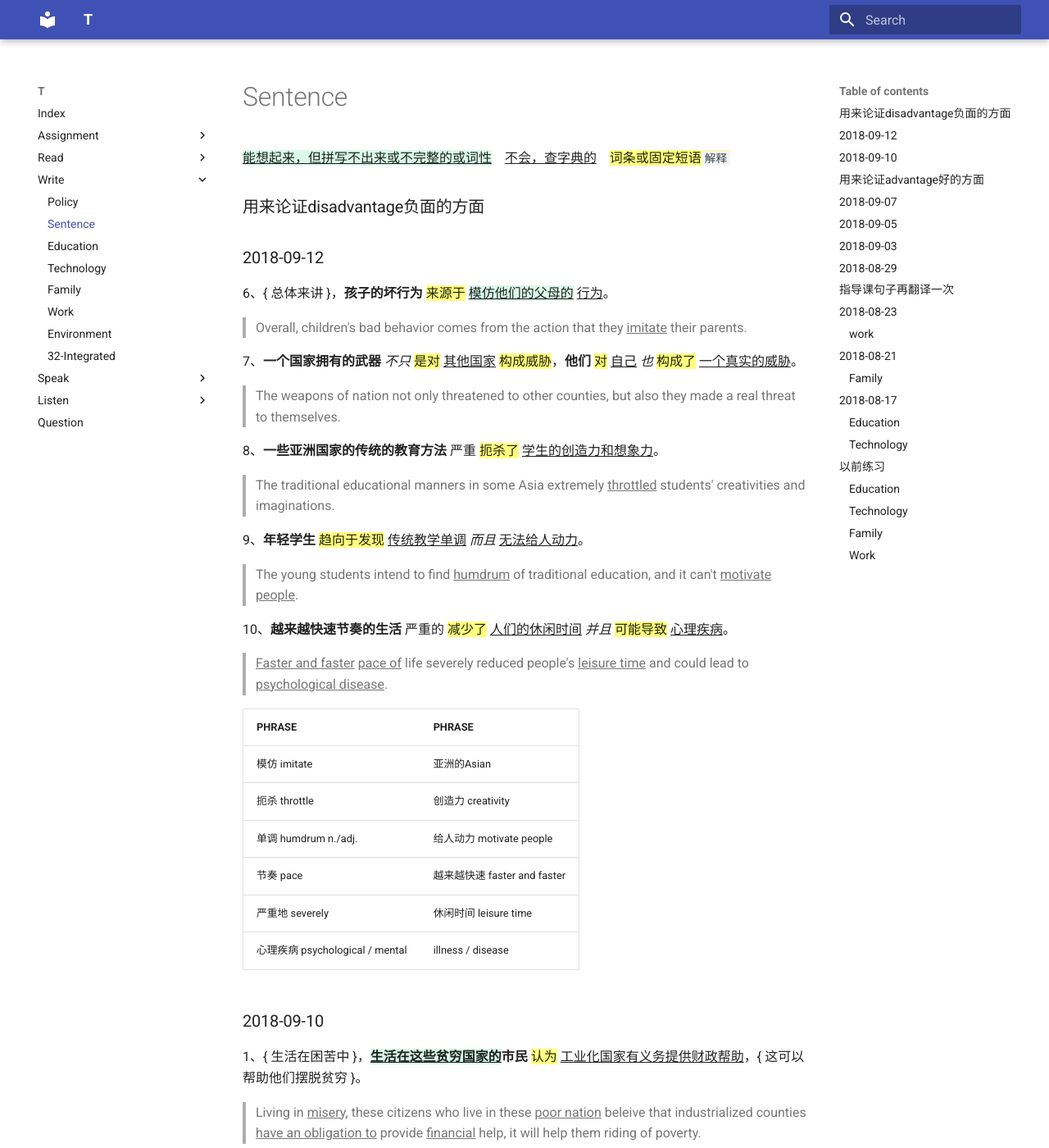
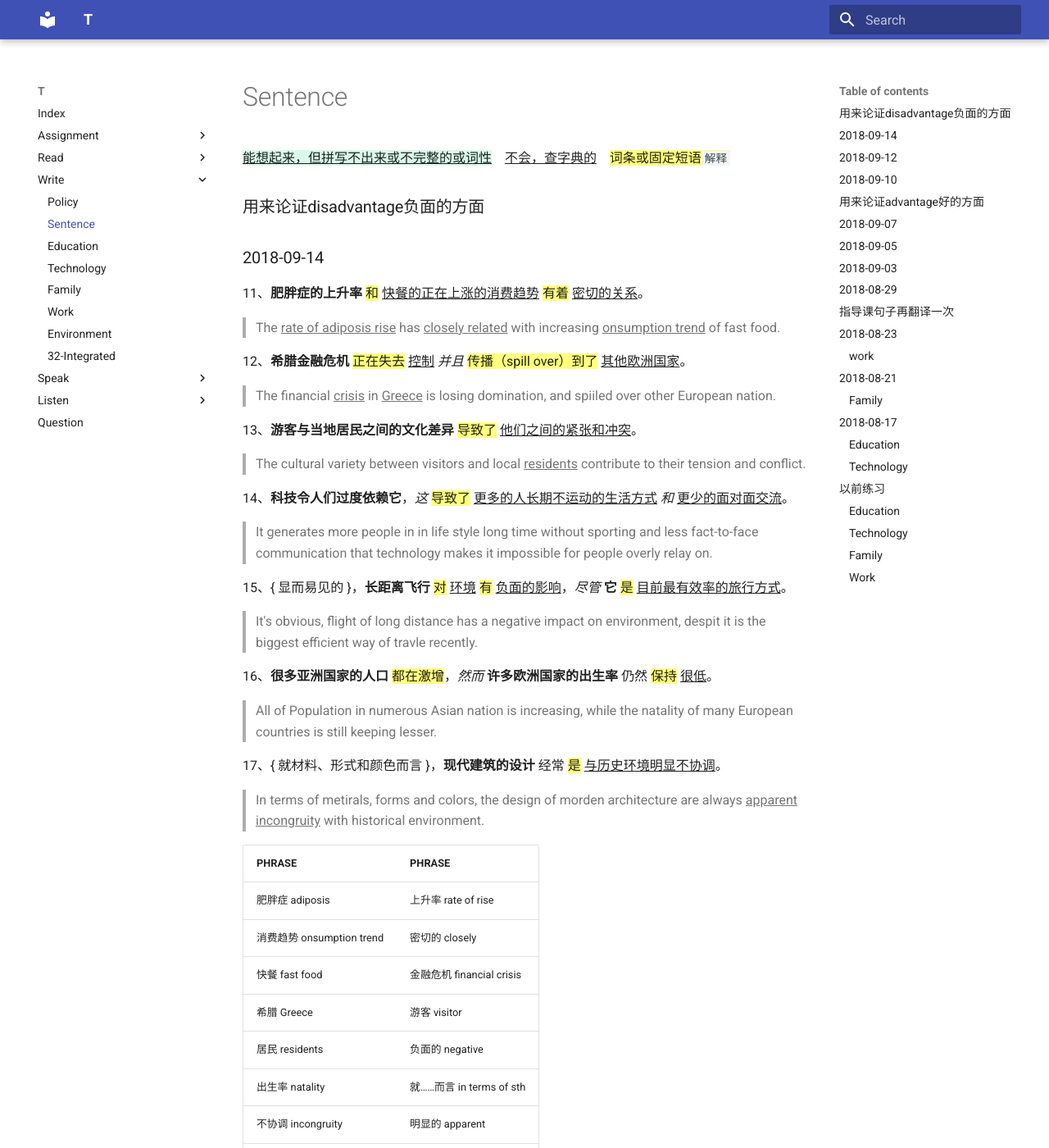
Before and after one commit to katyushaQ/t, an MkDocs documentation site: the page built from docs/write/sentence.md, in a window 1280 px wide and 1400 px high. Shown: the whole window at 82% size. Built offline with MkDocs 1.6.1 and Material for MkDocs 9.7.7, drawn with Linux system fonts in a browser that asks for light colours; old or Windows-style settings are respelled for this version of MkDocs.

Commit message:
2018-0910-0916.md 20180914, basics.md 添加词义, sentence.md 20180914 disadvantage完成

```diff
--- a/docs/write/sentence.md
+++ b/docs/write/sentence.md
@@ -1,6 +1,40 @@
 {++能想起来，但拼写不出来或不完整的或词性++}&nbsp;&nbsp;&nbsp;&nbsp;^^不会，查字典的^^&nbsp;&nbsp;&nbsp;&nbsp;==词条或固定短语`解释`==
 
 ### 用来论证disadvantage负面的方面
+
+### 2018-09-14
+
+11、**肥胖症的上升率** ==和== ^^快餐的正在上涨的消费趋势^^ ==有着== ^^密切的关系^^。
+> The ^^rate of adiposis rise^^ has ^^closely related^^ with increasing ^^onsumption trend^^ of fast food.
+
+12、**希腊金融危机** ==正在失去== ^^控制^^ *并且* ==传播（spill over）到了== ^^其他欧洲国家^^。
+> The financial ^^crisis^^ in ^^Greece^^ is losing domination, and spiiled over other European nation.
+
+13、**游客与当地居民之间的文化差异** ==导致了== ^^他们之间的紧张和冲突^^。
+>  The cultural variety between visitors and local ^^residents^^ contribute to their tension and conflict.
+
+14、**科技令人们过度依赖它**，*这* ==导致了== ^^更多的人长期不运动的生活方式^^ *和* ^^更少的面对面交流^^。
+> It generates more people in in life style long time without sporting and less fact-to-face communication that technology makes it impossible for people overly relay on.
+
+15、{ 显而易见的 }，**长距离飞行** ==对== ^^环境^^ ==有== ^^负面的影响^^，*尽管* **它** ==是== ^^目前最有效率的旅行方式^^。
+> It's obvious, flight of long distance has a negative impact on environment, despit it is the biggest efficient way of travle recently.
+
+16、**很多亚洲国家的人口** ==都在激增==，*然而* **许多欧洲国家的出生率** 仍然 ==保持== ^^很低^^。
+> All of Population in numerous Asian nation is increasing, while the natality of many European countries is still keeping lesser.
+
+17、{ 就材料、形式和颜色而言 }，**现代建筑的设计** 经常 ==是== ^^与历史环境明显不协调^^。
+> In terms of metirals, forms and colors, the design of morden architecture are always  ^^apparent^^ ^^incongruity^^ with historical environment.
+
+PHRASE |  PHRASE
+------------ | -------------
+肥胖症 adiposis | 上升率 rate of rise
+消费趋势 onsumption trend | 密切的 closely
+快餐 fast food | 金融危机 financial crisis
+希腊 Greece | 游客 visitor
+居民 residents | 负面的 negative
+出生率 natality | 就……而言 in terms of sth
+不协调 incongruity | 明显的 apparent
+生活方式 life style |
 
 ### 2018-09-12
 
```
Also changed, not shown: docs/assignment/2018-0910-0916.md (+8 -2 lines), docs/listen/basics.md (+3 -3 lines).
